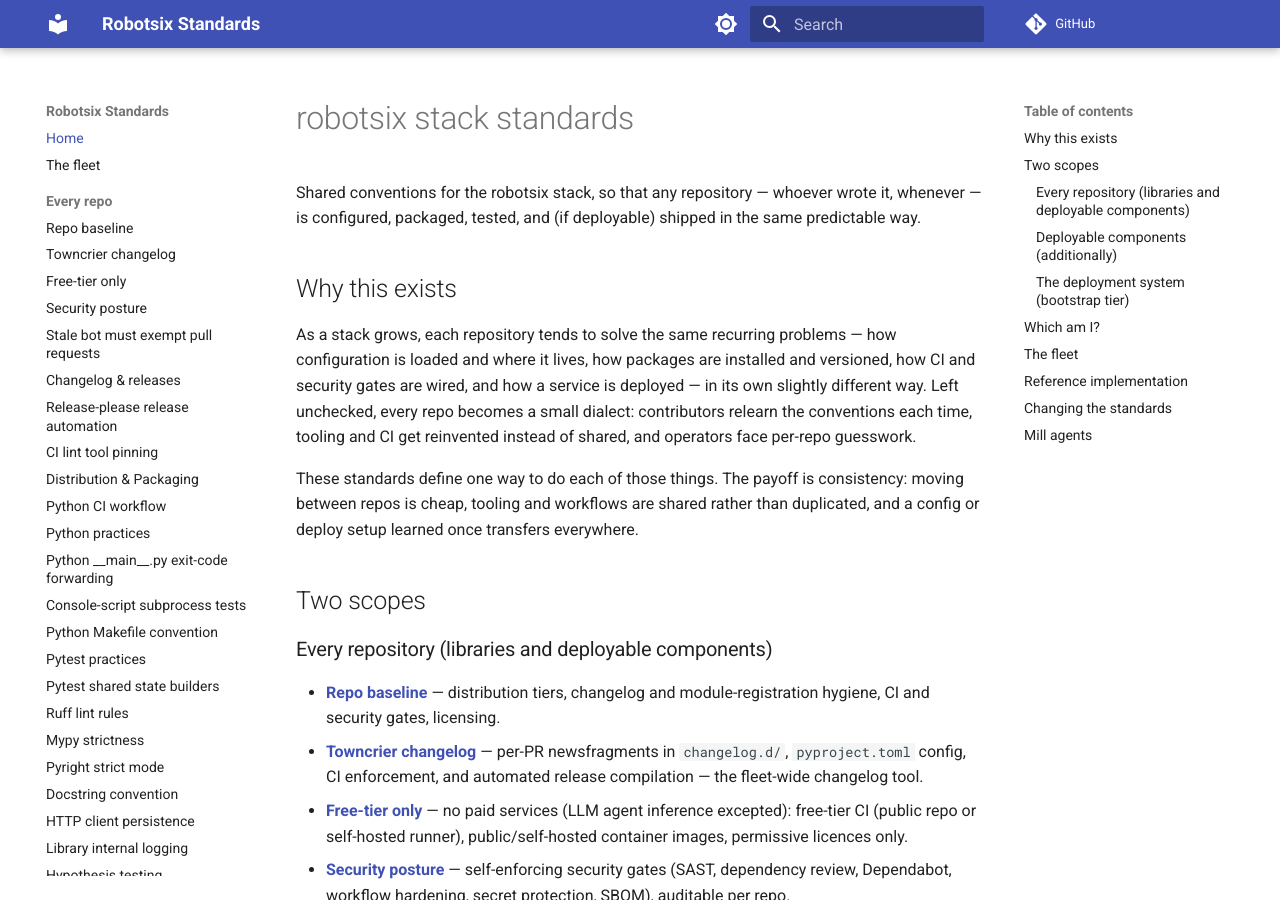
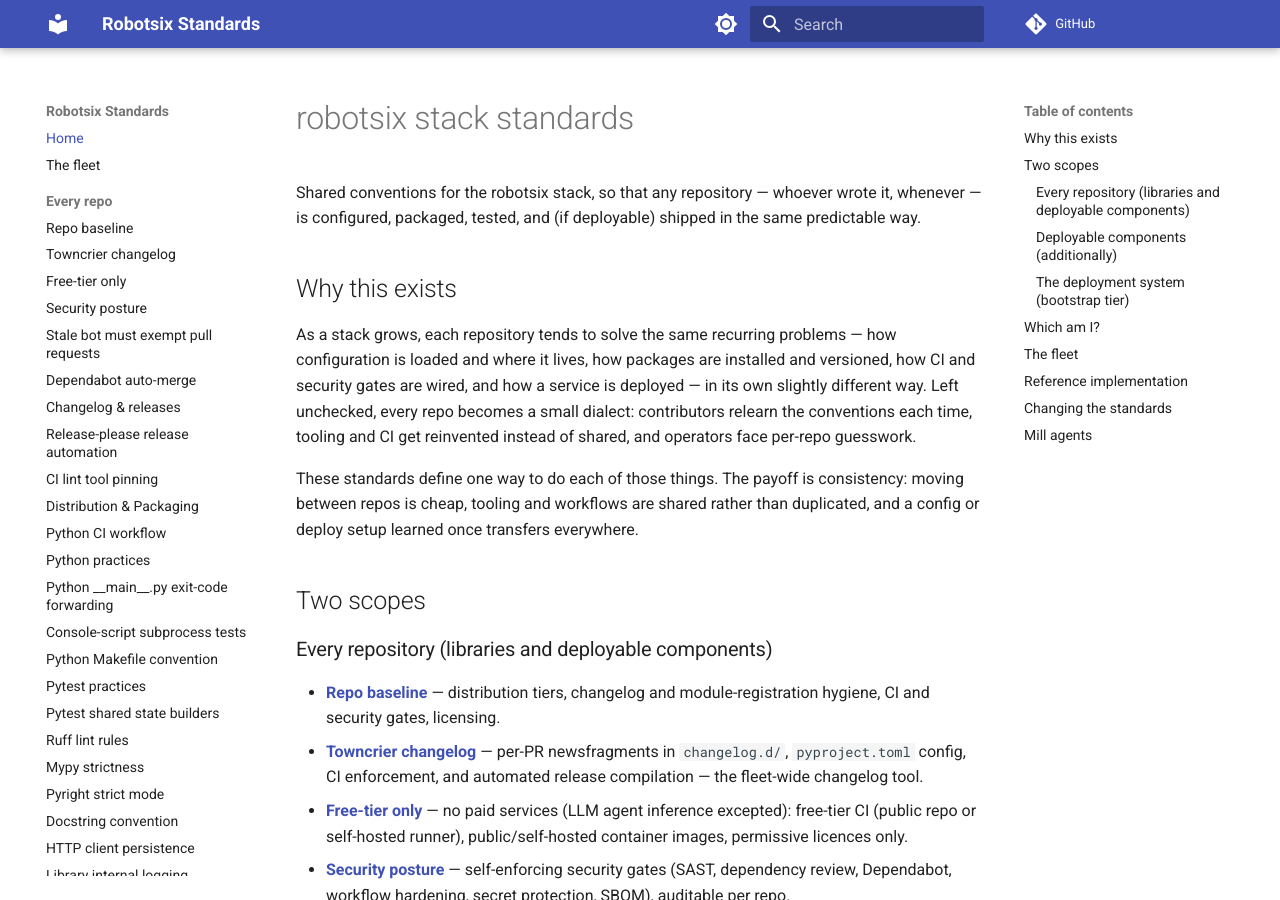
Before and after one commit to damien-robotsix/robotsix-standards, an MkDocs documentation site: the page built from docs/index.md, in a window 1280 px wide and 900 px high. Built offline with MkDocs 1.6.1 and Material for MkDocs 9.7.7, drawn with Linux system fonts in a browser that asks for light colours; comment, search, counter and statistics services are not loaded.

Commit message:
ci: auto-fix register dependabot-auto-merge.md in mkdocs.yml nav

```diff
--- a/mkdocs.yml
+++ b/mkdocs.yml
@@ -68,6 +68,7 @@ nav:
       - Free-tier only: free-tier-only.md
       - Security posture: security-posture.md
       - Stale bot must exempt pull requests: stale-bot-must-exempt-pull-requests.md
+      - Dependabot auto-merge: dependabot-auto-merge.md
       - Changelog & releases: changelog-driven-releases.md
       - Release-please release automation: release-please.md
       - CI lint tool pinning: ci-lint-pinning.md
```
